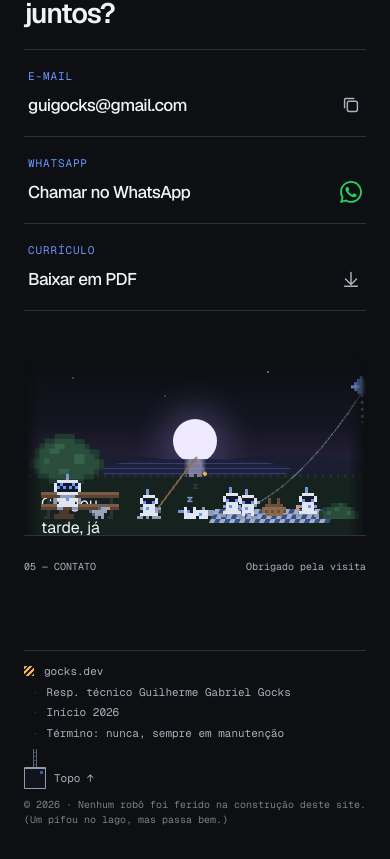
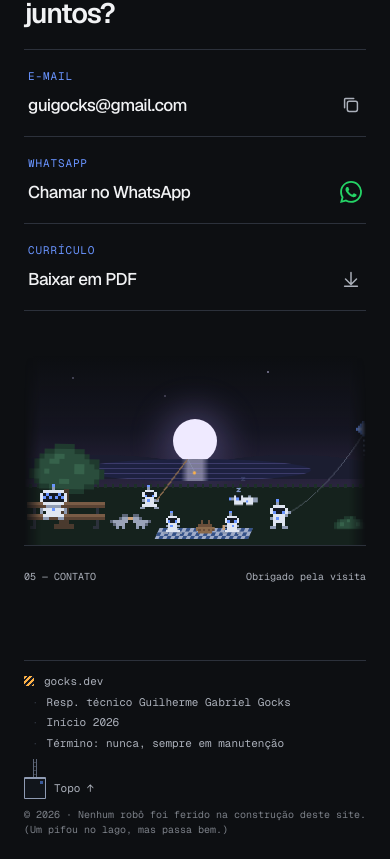
Before and after one commit to guiGocksAfK/GuiGocks-Portfolio, a Next.js app: page / in a window 390 px wide. Shown: the part 5145-6004 px from the top of the page. Built offline with nearby package versions, Linux system fonts and the light colour scheme.

Commit message:
style: parque completo no celular e balão do chefe

```diff
--- a/src/app/globals.css
+++ b/src/app/globals.css
@@ -772,13 +772,25 @@ html[data-build='pending'] .stage-holes { position: absolute; inset: 0; z-index:
 @keyframes kite-flutter { from { transform: rotate(-7deg); } to { transform: rotate(7deg); } }
 .ending-bush { right: 2%; bottom: 16px; width: 40px; height: 16px; }
 @media (max-width: 700px) {
-  .ending { height: 180px; margin-top: 44px; }
-  .ending-tree, .ending-picnic, .ending-fisher, .ending-napper, .ending-bush, .ending-pigeon-1 { display: none; }
-  .ending-bench { left: 5%; }
-  .ending-pigeon-2 { left: 34%; }
-  .ending-lake { left: 22%; right: 22%; }
-  .ending-flyer { left: 62%; }
+  /* The whole park on a phone: no tree; the fisher and the napper a row further back on the grass (smaller), the
+     bench, pigeons, picnic and kite in front, the bush at the end. */
+  .ending { height: 190px; margin-top: 44px; }
+  .ending-tree { display: none; }
+  .ending-lake { left: 16%; right: 16%; }
+  .ending-bench { left: 1%; }
+  .ending-pigeon-1 { left: 25%; }
+  .ending-pigeon-2 { left: 31%; }
+  .ending-fisher { left: 34%; bottom: 36px; scale: .8; transform-origin: 0 100%; }
+  .ending-napper { left: 60%; bottom: 40px; scale: .8; transform-origin: 0 100%; }
+  .ending-picnic { left: 39%; bottom: 6px; scale: .78; transform-origin: 0 100%; }
+  .ending-flyer { left: 71%; }
+  .ending-kite-rig { scale: .72; transform-origin: 0 100%; }
+  .ending-bush { right: 0; scale: .8; transform-origin: 100% 100%; }
 }
+/* The boss's line on phones: a speech bubble over the bench, pointing down at it. */
+.ending .ending-late { position: absolute; display: block; left: 32px; bottom: 48px; z-index: 2; max-width: 190px; padding: 3px 8px; border: 2px solid var(--accent); border-radius: 2px; background: var(--background); color: var(--accent); font: 500 11px/1.35 var(--font-pixel), monospace; box-shadow: 2px 2px 0 rgba(0, 0, 0, .45); opacity: 0; scale: .6; transform-origin: 0 100%; transition: opacity .25s, scale .25s ease-out; pointer-events: none; }
+.ending .ending-late::before { content: ''; position: absolute; left: 4px; top: 100%; border-style: solid; border-width: 7px 7px 0 0; border-color: var(--accent) transparent transparent transparent; }
+.ending .ending-late.ending-late-on { opacity: 1; scale: 1; }
 /* Mail robot: pops up next to the email with an envelope over its head and a "copied" bubble, then drops back down. */
 .email-wrap { position: relative; display: inline-block; }
 .mailman { position: absolute; left: calc(100% + 12px); bottom: -2px; width: 22px; height: 24px; pointer-events: none; animation: mailman 2.2s ease-out both; }
```
